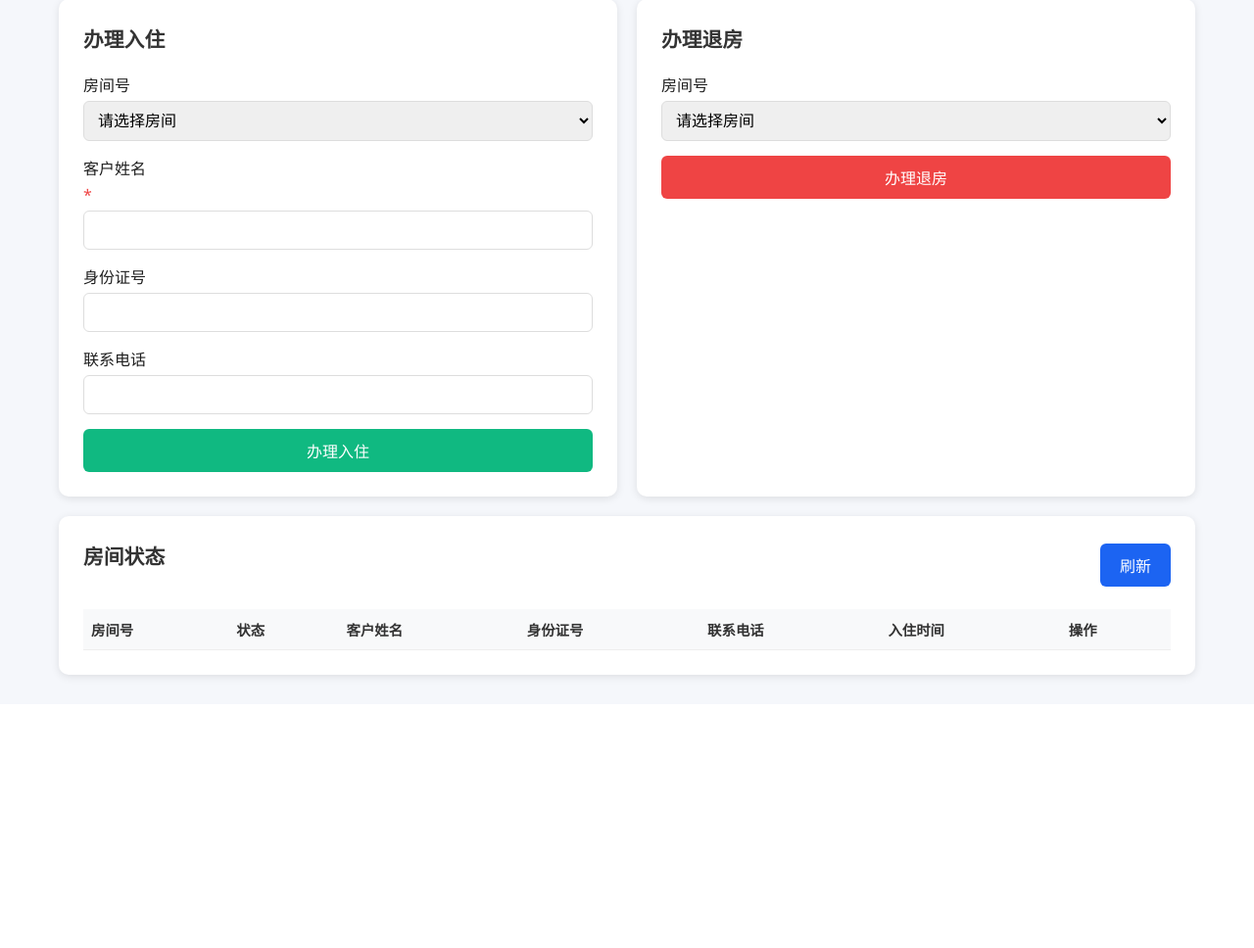
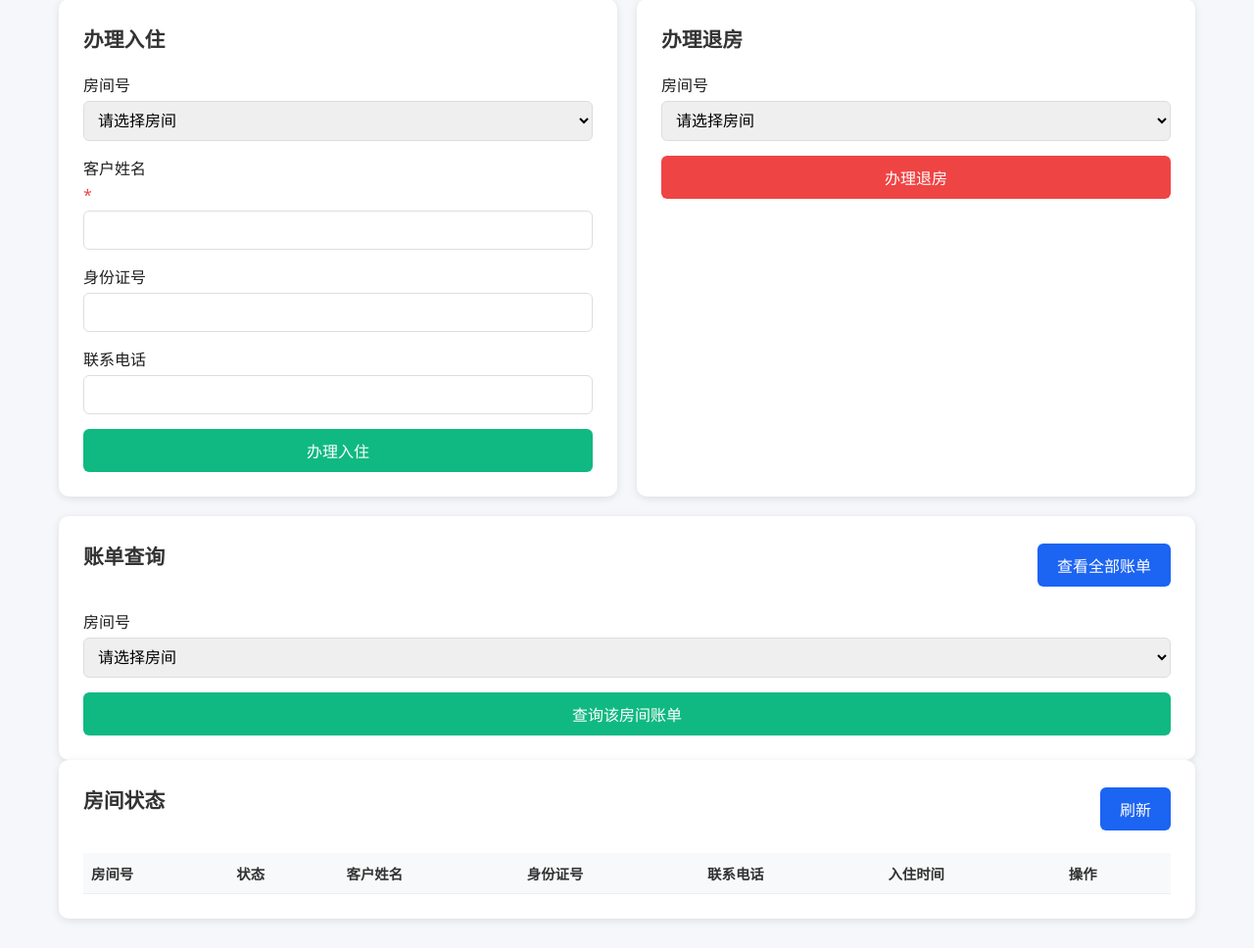
Before and after one commit to 3AAAcc/BUPT_hotel, a Flask app: page /reception in a window 1280 px wide. Shown: the part 113-1081 px from the top of the page at 98% size. Before the commit the page ends 809 px from the top, so only its background shows below. Run offline with Flask 3, Linux system fonts and the light colour scheme; lists and menus that the app fills with data are empty; parts of the project's set-up code (start-up, migrations or seed data) failed here and were passed over.

Commit message:
first-bupt_hotel

```diff
--- a/controllers/monitor_controller.py
+++ b/controllers/monitor_controller.py
@@ -24,10 +24,10 @@ def getRoomStatus():
             "fanSpeed": ac.fan_speed if ac else None,
             "mode": ac.ac_mode if ac else None,
             "acOn": ac.ac_on if ac else False,
-            "customerName": customer.name if customer else room.customer_name,
+            "customerName": customer.name if customer else (room.customer_name if room.status == "OCCUPIED" else None),
             "customerIdCard": customer.id_card if customer else None,
             "customerPhone": customer.phone_number if customer else None,
-            "checkInTime": customer.check_in_time.isoformat() if customer and customer.check_in_time else (room.check_in_time.isoformat() if room.check_in_time else None),
+            "checkInTime": customer.check_in_time.isoformat() if customer and customer.check_in_time else None,
         }
         result.append(status)
     return jsonify(result)
--- a/static/reception.css
+++ b/static/reception.css
@@ -177,6 +177,17 @@ td {
   color: #555;
 }
 
+.table-container {
+  width: 100%;
+  overflow-x: auto;
+  margin-top: 10px;
+}
+
+.result p {
+  margin: 0;
+  color: #555;
+}
+
 .status-badge {
   display: inline-block;
   padding: 4px 8px;
--- a/static/reception.js
+++ b/static/reception.js
@@ -8,6 +8,8 @@ async function showToast(message, type = 'info') {
     toast.classList.remove('show');
   }, 3000);
 }
+
+const billRoomSelect = document.getElementById('bill-room-id');
 
 async function loadAvailableRooms() {
   try {
@@ -36,13 +38,19 @@ async function loadAllRooms() {
     const tbody = document.getElementById('rooms-body');
 
     checkoutSelect.innerHTML = '<option value="">请选择房间</option>';
+    billRoomSelect.innerHTML = '<option value="">请选择房间</option>';
     tbody.innerHTML = '';
 
     rooms.forEach(room => {
-      const option = document.createElement('option');
-      option.value = room.roomId;
-      option.textContent = `房间 ${room.roomId}`;
+      const optionAll = document.createElement('option');
+      optionAll.value = room.roomId;
+      optionAll.textContent = `房间 ${room.roomId}`;
+      billRoomSelect.appendChild(optionAll);
+
       if (room.roomStatus === 'OCCUPIED') {
+        const option = document.createElement('option');
+        option.value = room.roomId;
+        option.textContent = `房间 ${room.roomId}`;
         checkoutSelect.appendChild(option);
       }
 
@@ -173,5 +181,103 @@ window.quickCheckin = function(roomId) {
   document.getElementById('checkin-name').focus();
 };
 
+function renderBills(bills = []) {
+  const container = document.getElementById('bills-result');
+  if (!bills || bills.length === 0) {
+    container.className = 'result show';
+    container.innerHTML = '<p>未查询到账单数据。</p>';
+    return;
+  }
+
+  const formatDate = (value) => {
+    if (!value) return '--';
+    try {
+      return new Date(value).toLocaleString('zh-CN', {
+        year: 'numeric',
+        month: '2-digit',
+        day: '2-digit',
+        hour: '2-digit',
+        minute: '2-digit',
+      });
+    } catch {
+      return value;
+    }
+  };
+
+  const rows = bills
+    .map(
+      (bill) => `
+        <tr>
+          <td>${bill.id}</td>
+          <td>${bill.roomId}</td>
+          <td>${formatDate(bill.checkInTime)}</td>
+          <td>${formatDate(bill.checkOutTime)}</td>
+          <td>¥${(bill.roomFee || 0).toFixed(2)}</td>
+          <td>¥${(bill.acFee || 0).toFixed(2)}</td>
+          <td>¥${(bill.totalAmount || 0).toFixed(2)}</td>
+          <td>${bill.status}</td>
+        </tr>
+      `
+    )
+    .join('');
+
+  container.className = 'result show';
+  container.innerHTML = `
+    <div class="table-container">
+      <table>
+        <thead>
+          <tr>
+            <th>账单ID</th>
+            <th>房间号</th>
+            <th>入住</th>
+            <th>退房</th>
+            <th>房费</th>
+            <th>空调费</th>
+            <th>总额</th>
+            <th>状态</th>
+          </tr>
+        </thead>
+        <tbody>${rows}</tbody>
+      </table>
+    </div>
+  `;
+}
+
+document.getElementById('bill-room-form').addEventListener('submit', async (e) => {
+  e.preventDefault();
+  const roomId = parseInt(billRoomSelect.value);
+  if (!roomId) {
+    showToast('请选择房间', 'error');
+    return;
+  }
+  try {
+    const res = await fetch(`${API_BASE}/bills/room-id/${roomId}`);
+    const data = await res.json();
+    if (res.ok) {
+      renderBills(data);
+      showToast(`已展示房间 ${roomId} 的账单`, 'success');
+    } else {
+      showToast(data.error || '查询失败', 'error');
+    }
+  } catch (error) {
+    showToast('查询房间账单失败', 'error');
+  }
+});
+
+document.getElementById('btn-fetch-all-bills').addEventListener('click', async () => {
+  try {
+    const res = await fetch(`${API_BASE}/bills`);
+    const data = await res.json();
+    if (res.ok) {
+      renderBills(data);
+      showToast('已加载所有账单', 'success');
+    } else {
+      showToast(data.error || '查询失败', 'error');
+    }
+  } catch (error) {
+    showToast('查询全部账单失败', 'error');
+  }
+});
+
 loadAvailableRooms();
 loadAllRooms();
--- a/templates/reception.html
+++ b/templates/reception.html
@@ -59,6 +59,23 @@
 
       <section class="card">
         <div class="section-header">
+          <h2>账单查询</h2>
+          <button id="btn-fetch-all-bills" class="btn">查看全部账单</button>
+        </div>
+        <form id="bill-room-form" class="form inline">
+          <label>
+            房间号
+            <select id="bill-room-id">
+              <option value="">请选择房间</option>
+            </select>
+          </label>
+          <button type="submit" class="btn btn-primary">查询该房间账单</button>
+        </form>
+        <div id="bills-result" class="result"></div>
+      </section>
+
+      <section class="card">
+        <div class="section-header">
           <h2>房间状态</h2>
           <button id="btn-refresh-rooms" class="btn">刷新</button>
         </div>
```
Also changed, not shown: README.md.
